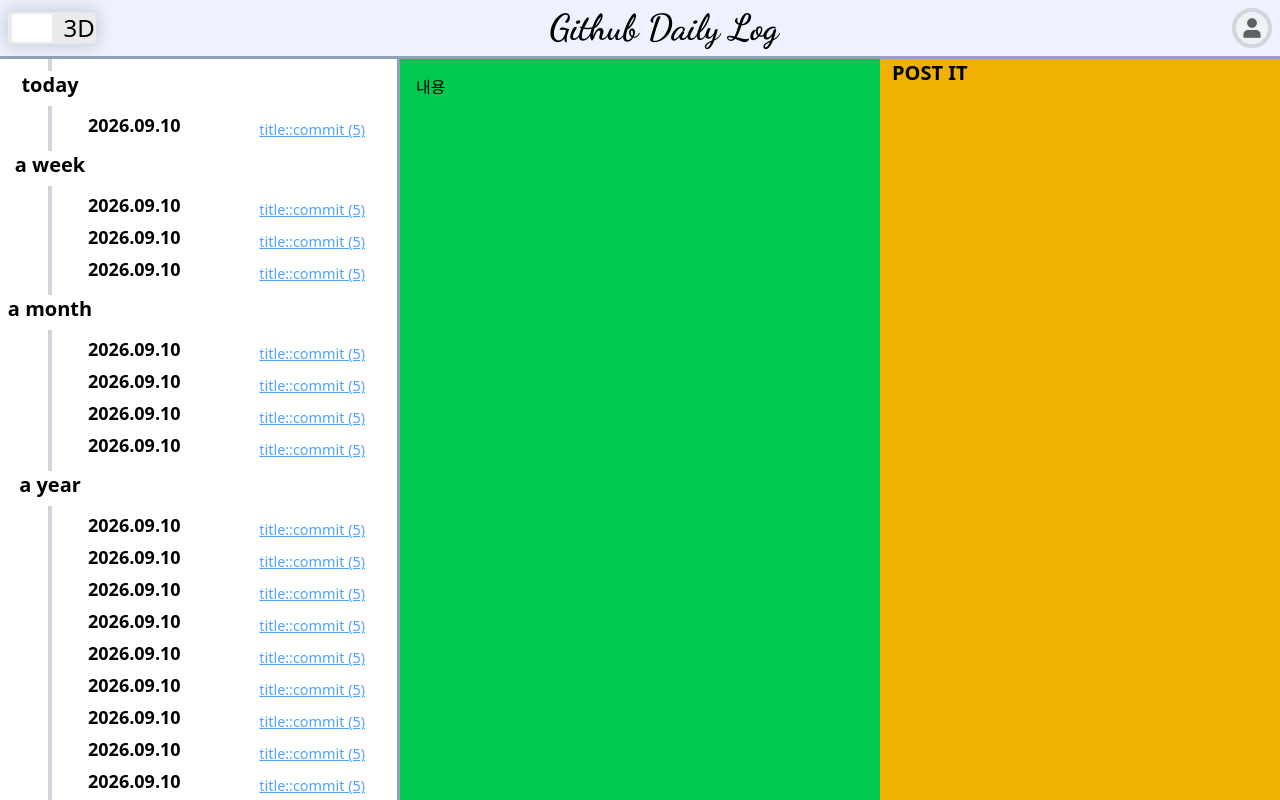
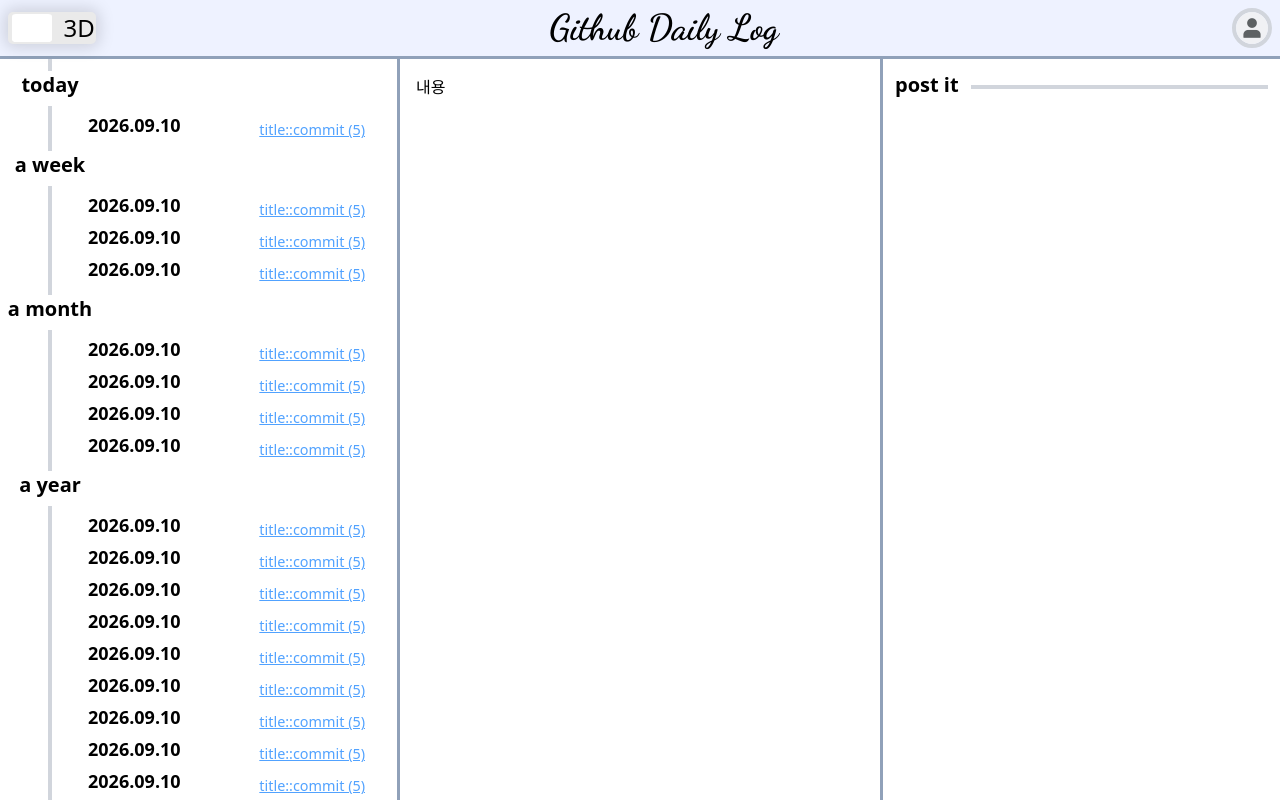
Before and after one commit to pandora7733/github_daily_log, a Flask app: template src/templates/dashboard.html in a window 1280 px wide. Run offline with Flask 3, Linux system fonts and the light colour scheme; the template is opened without the code that fills it, so the values that code supplies are empty.

Commit message:
right panel

```diff
--- a/src/templates/dashboard.html
+++ b/src/templates/dashboard.html
@@ -54,6 +54,7 @@
 
         <div class="relative flex flex-col">
           <div class="absolute left-12 top-0 bottom-0 w-1 bg-gray-300 pointer-events-none"></div>
+
 
           <div class="relative flex flex-col">
             <div class="w-25 py-3 text-center">
@@ -248,11 +249,14 @@
         </div>
         </div>
       </div>
-      <div id="content" class="bg-green-500 p-4 flex-1 overflow-y-auto hide-scrollbar">
+      <div id="content" class="p-4 flex-1 overflow-y-auto hide-scrollbar">
         내용
       </div>
-      <div id="sidebar-right" class="bg-yellow-500 overflow-y-auto hide-scrollbar">
-        <span class="text-xl p-3 font-semibold">POST IT</span>
+      <div id="sidebar-right" class="overflow-y-auto hide-scrollbar border-l-3 border-l-slate-400">
+        <div class="flex items-center px-3 py-3">
+          <span class="text-xl font-semibold shrink-0">post it</span>
+          <div class="flex-1 h-1 bg-gray-300 ml-3 mt-1"></div>
+        </div>
       </div>
     </div>
   </div>
```
Lines whose indentation alone changed are shown as unchanged.
